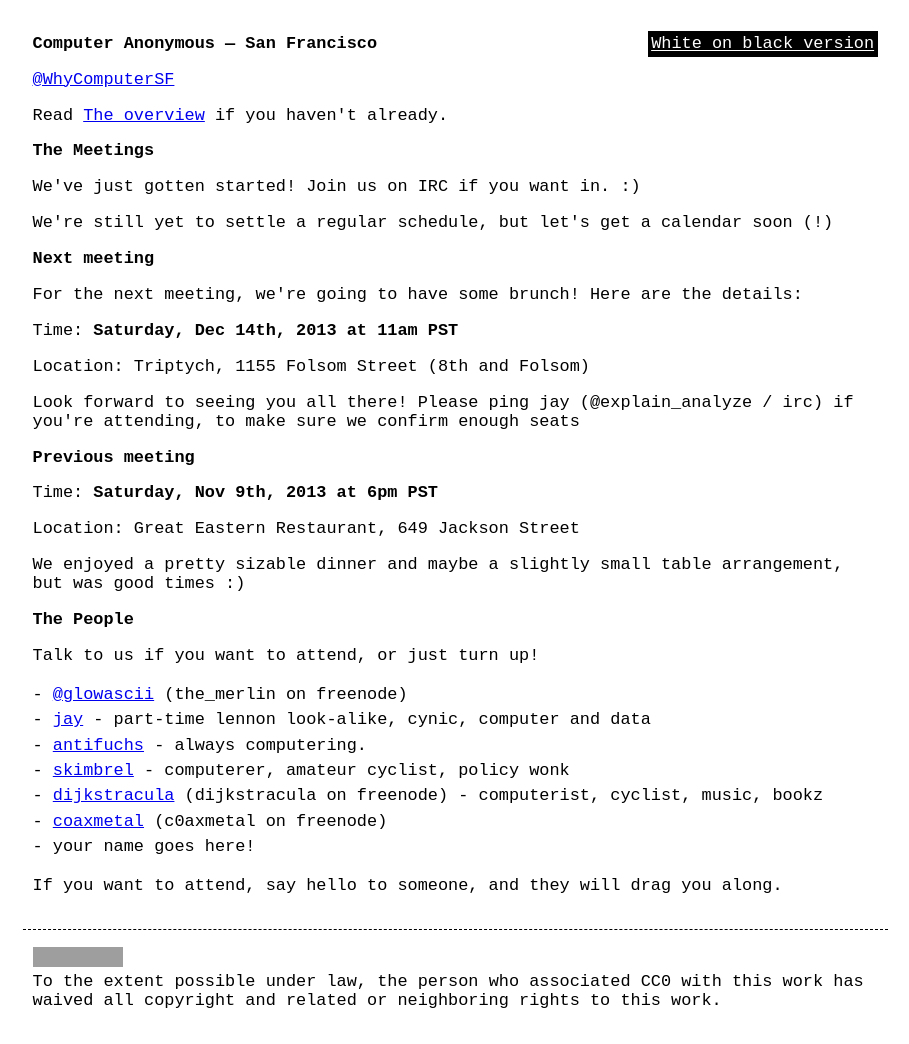
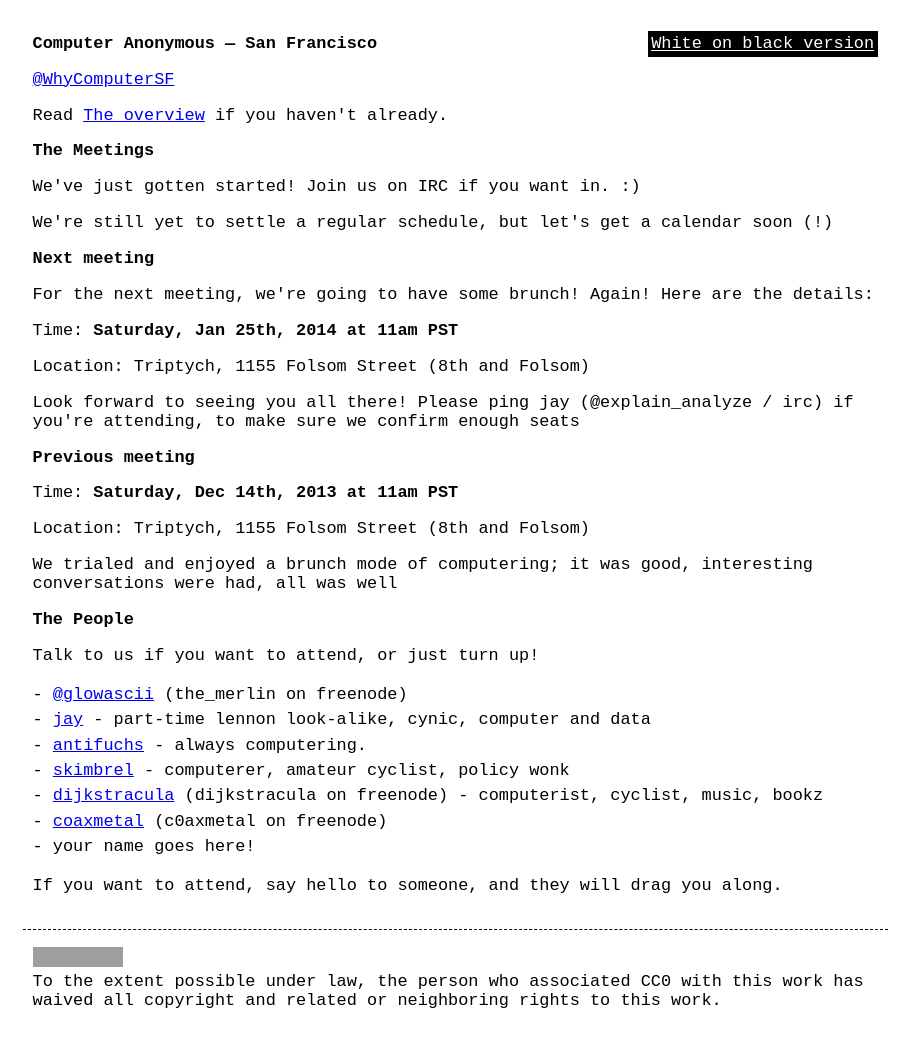
Before and after one commit to computeranonymous/computer, a Jekyll site: the page built from us_sanfrancisco.html, in a window 1280 px wide. Shown: the whole page, without its empty margins (185-1094 px from the left). Built offline with Jekyll 4.4.1, drawn with Linux system fonts in a browser that asks for light colours; grey boxes are pictures that could not be loaded.

Commit message:
Update for meeting #5 - ahoy 2014!

```diff
--- a/us_sanfrancisco.html
+++ b/us_sanfrancisco.html
@@ -17,19 +17,19 @@ title: Computer Anonymous - San Francisco
 
       <h3>Next meeting</h3>
 
-      <p>For the next meeting, we're going to have some brunch!  Here are the details:</p>
+      <p>For the next meeting, we're going to have some brunch!  Again!  Here are the details:</p>
 
-      <p>Time: <strong>Saturday, Dec 14th, 2013 at 11am PST</strong></p>
+      <p>Time: <strong>Saturday, Jan 25th, 2014 at 11am PST</strong></p>
       <p>Location: Triptych, 1155 Folsom Street (8th and Folsom)</p>
 
       <p>Look forward to seeing you all there!  Please ping jay (@explain_analyze / irc) if you're attending, to make sure we confirm enough seats</p>
 
       <h3>Previous meeting</h3>
 
-      <p>Time: <strong>Saturday, Nov 9th, 2013 at 6pm PST</strong></p>
-      <p>Location: Great Eastern Restaurant, 649 Jackson Street</p>
+      <p>Time: <strong>Saturday, Dec 14th, 2013 at 11am PST</strong></p>
+      <p>Location: Triptych, 1155 Folsom Street (8th and Folsom)</p>
 
-      <p>We enjoyed a pretty sizable dinner and maybe a slightly small table arrangement, but was good times :)</p>
+      <p>We trialed and enjoyed a brunch mode of computering; it was good, interesting conversations were had, all was well</p>
 
       <h3>The People</h3>
 
```
